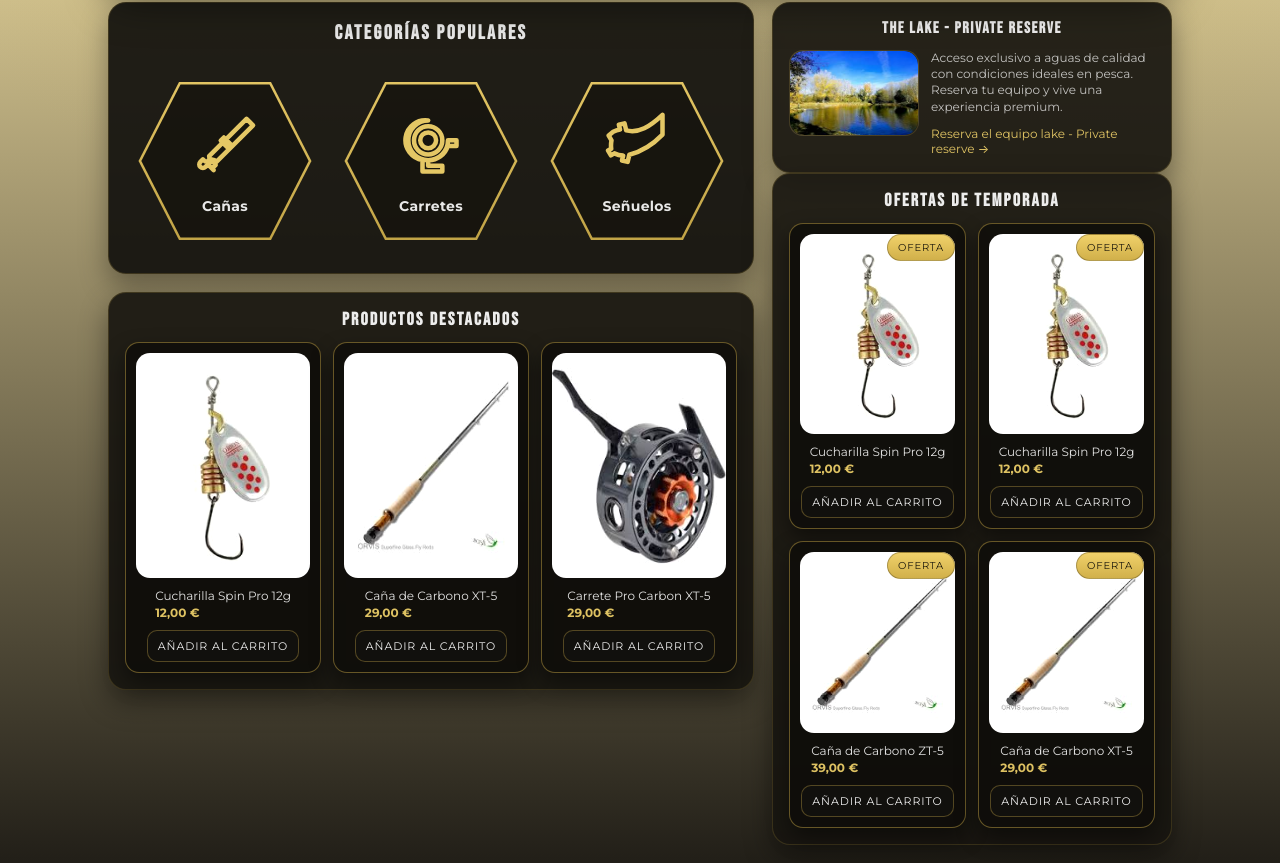
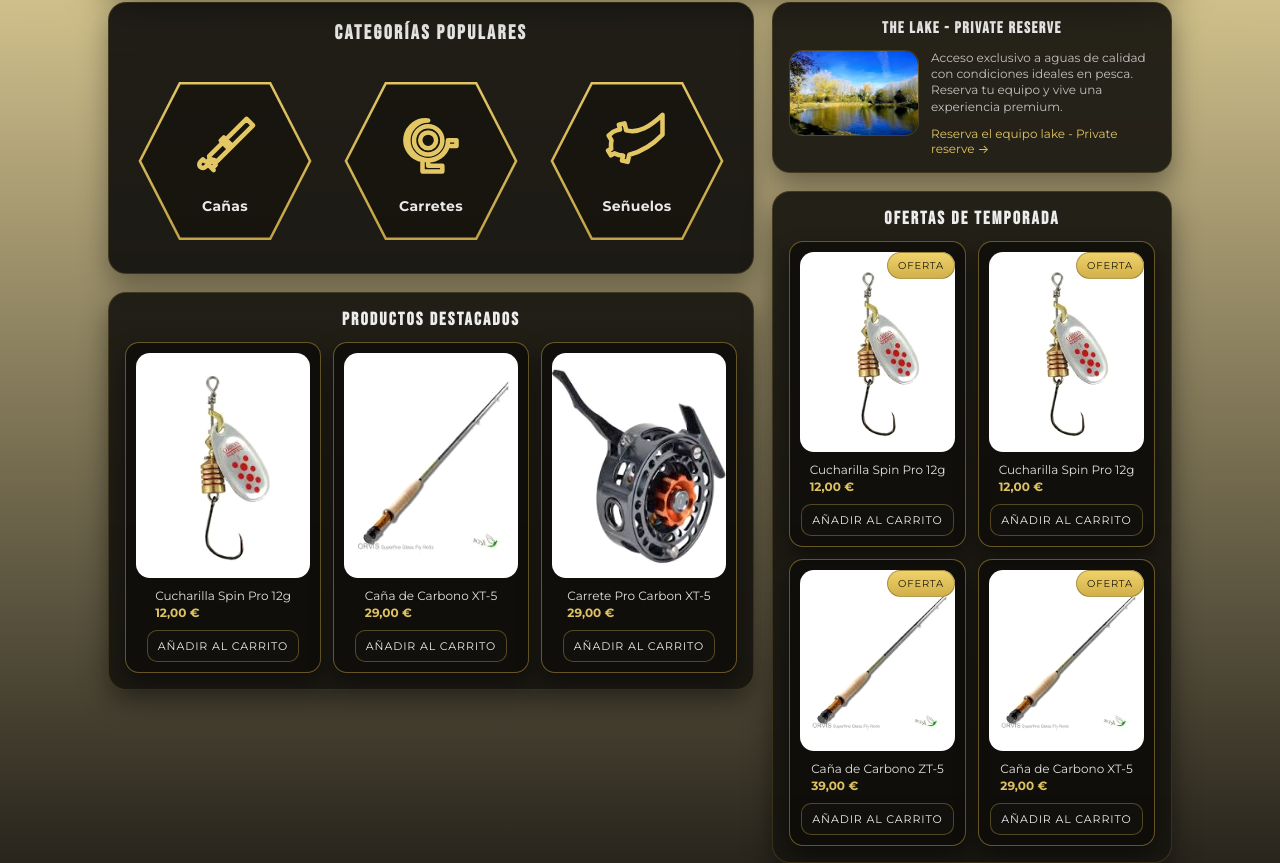
Before and after one commit to RubenZubicoa/Tienda-pesca, an Angular app: page / in a window 1280 px wide. Shown: the part 391-1254 px from the top of the page. Built offline with nearby package versions, Linux system fonts and the light colour scheme.

Commit message:
feat: añadir espaciado

```diff
--- a/src/app/app.scss
+++ b/src/app/app.scss
@@ -370,6 +370,7 @@
   border: 1px solid rgba(209, 176, 74, 0.18);
   border-radius: var(--radius);
   padding: 16px;
+  margin-bottom: 18px;
   box-shadow: 0 12px 28px rgba(0, 0, 0, 0.4);
 }
 
```
